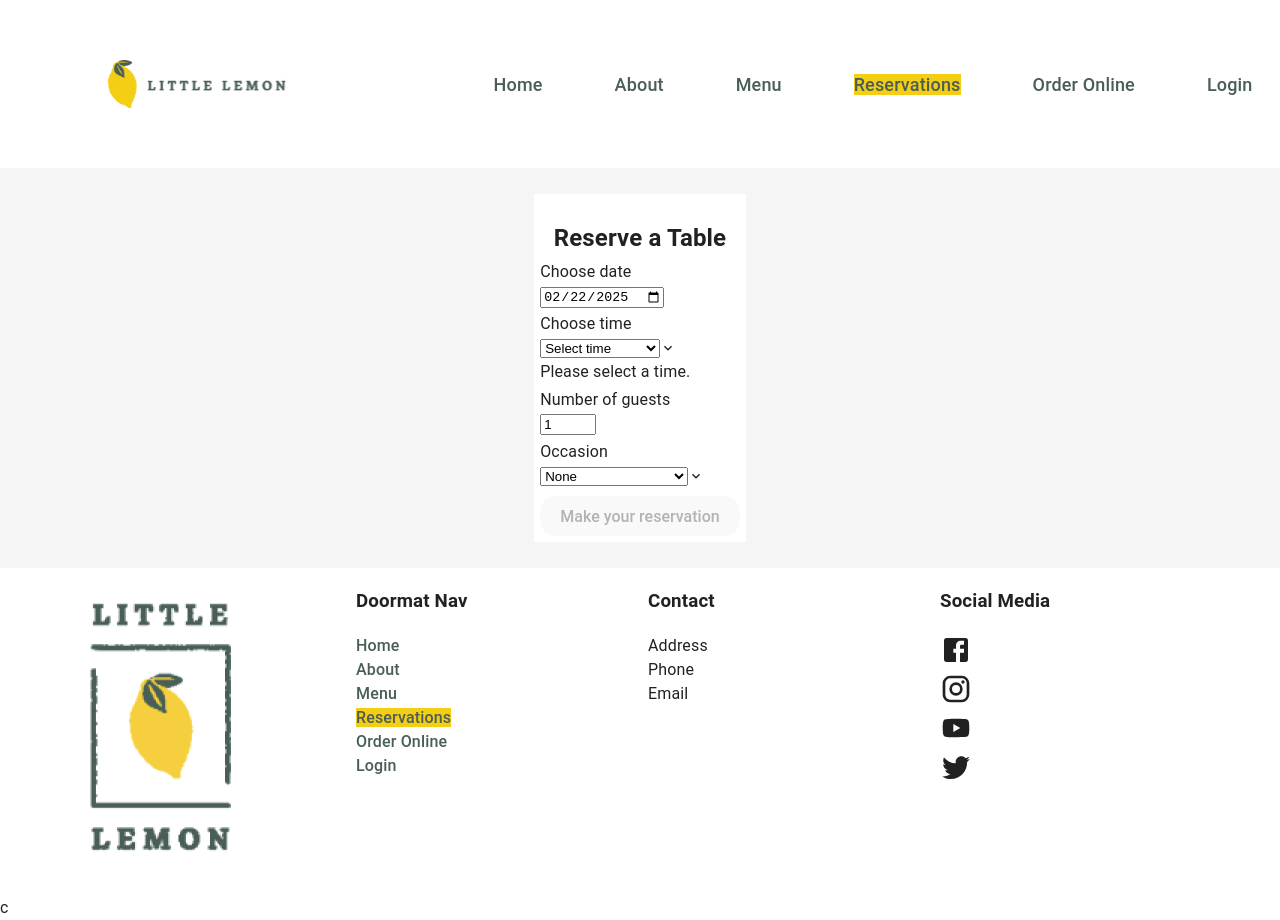
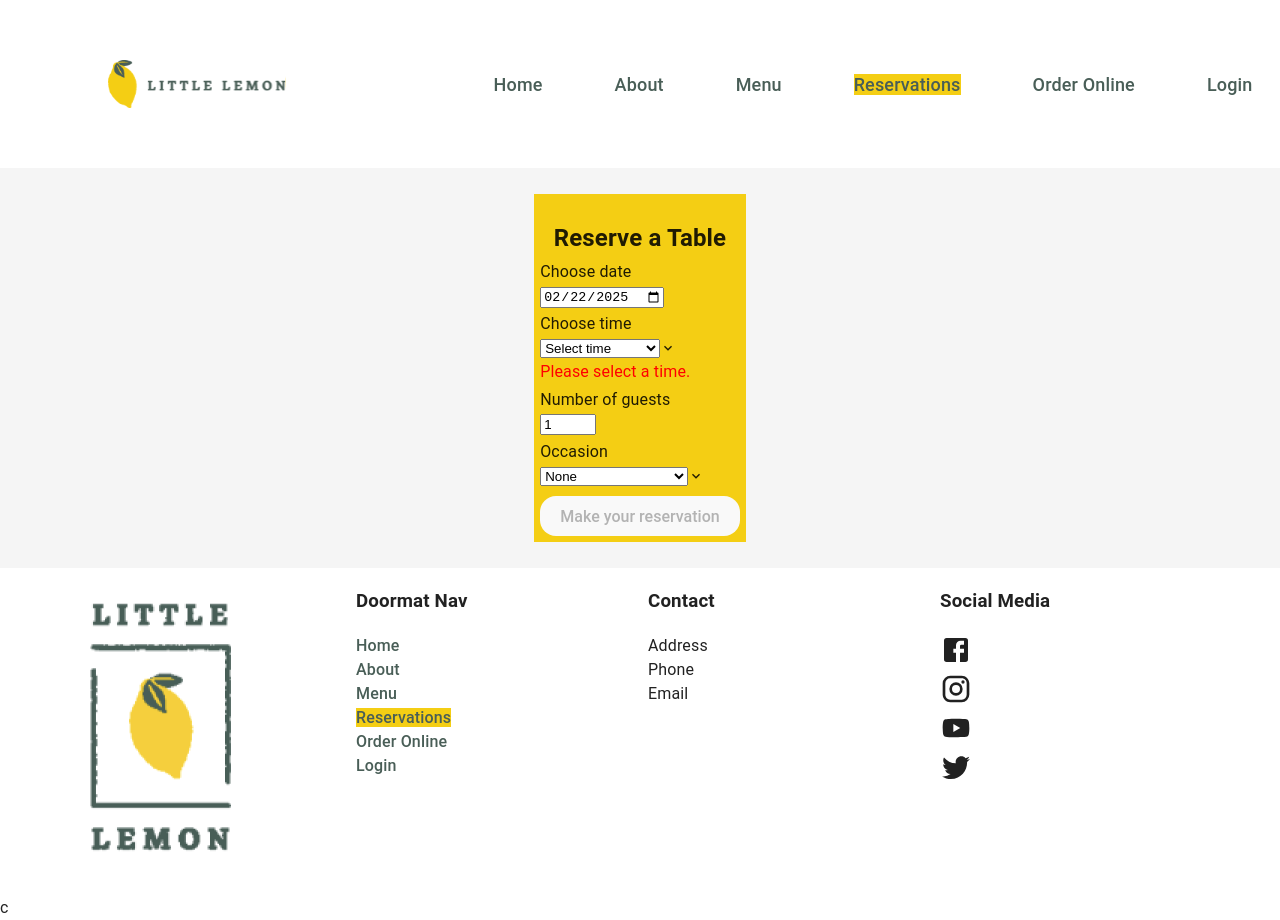
Before and after one commit to djbauch/little-lemon-2, a React (Vite) app: page /reservations in a window 1280 px wide. Both pictures are taken after a click on the button "Make your reservation". Built offline with nearby package versions, Linux system fonts and the light colour scheme.

Commit message:
Changed application testing to headless mode

```diff
--- a/src/components/BookingForm.tsx
+++ b/src/components/BookingForm.tsx
@@ -71,7 +71,7 @@ const BookingForm = () => {
   return (
     <Container maxW='md' py={6}>
       <form onSubmit={formik.handleSubmit}>
-        <Box p={6} boxShadow='md' borderRadius='md' bg='white'>
+        <Box p={6} boxShadow='md' borderRadius='md' bg='#f4ce14'>
           <Heading size='lg' mb={4} textAlign='center'>
             Reserve a Table
           </Heading>
@@ -86,7 +86,7 @@ const BookingForm = () => {
               onChange={formik.handleChange}
               onBlur={formik.handleBlur}
             />
-            <FormErrorMessage>{formik.errors.date}</FormErrorMessage>
+            <FormErrorMessage color='red'>{formik.errors.date}</FormErrorMessage>
           </FormControl>
 
           {/* Time Field */}
@@ -105,7 +105,7 @@ const BookingForm = () => {
                 </option>
               ))}
             </Select>
-            <FormErrorMessage>{formik.errors.time}</FormErrorMessage>
+            <FormErrorMessage color='red'>{formik.errors.time}</FormErrorMessage>
           </FormControl>
 
           {/* Number of Guests Field */}
@@ -139,7 +139,7 @@ const BookingForm = () => {
                 </option>
               ))}
             </Select>
-            <FormErrorMessage>{formik.errors.occasion}</FormErrorMessage>
+            <FormErrorMessage color='red'>{formik.errors.occasion}</FormErrorMessage>
           </FormControl>
 
           {/* Submit Button */}
--- a/vite.config.ts
+++ b/vite.config.ts
@@ -9,7 +9,7 @@ export default defineConfig({
     browser: {
       enabled: true,
       name: 'chromium',
-      headless: false,
+      headless: true,
       provider: 'playwright',
       instances: [{ browser: 'chromium' }],
     },
```
